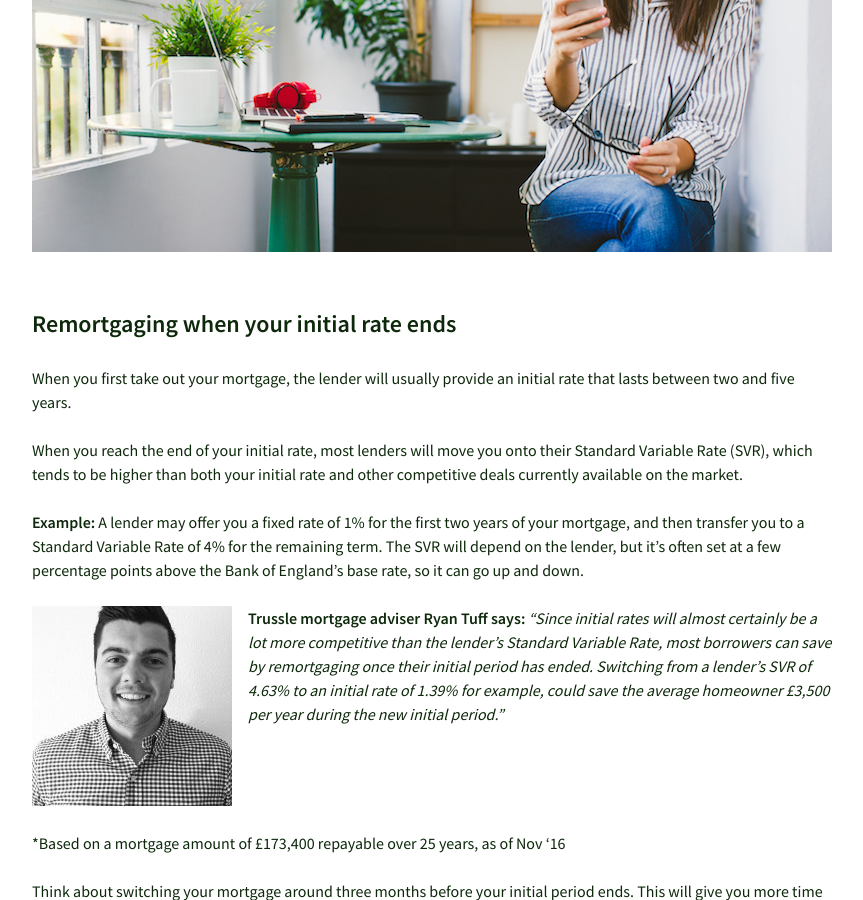
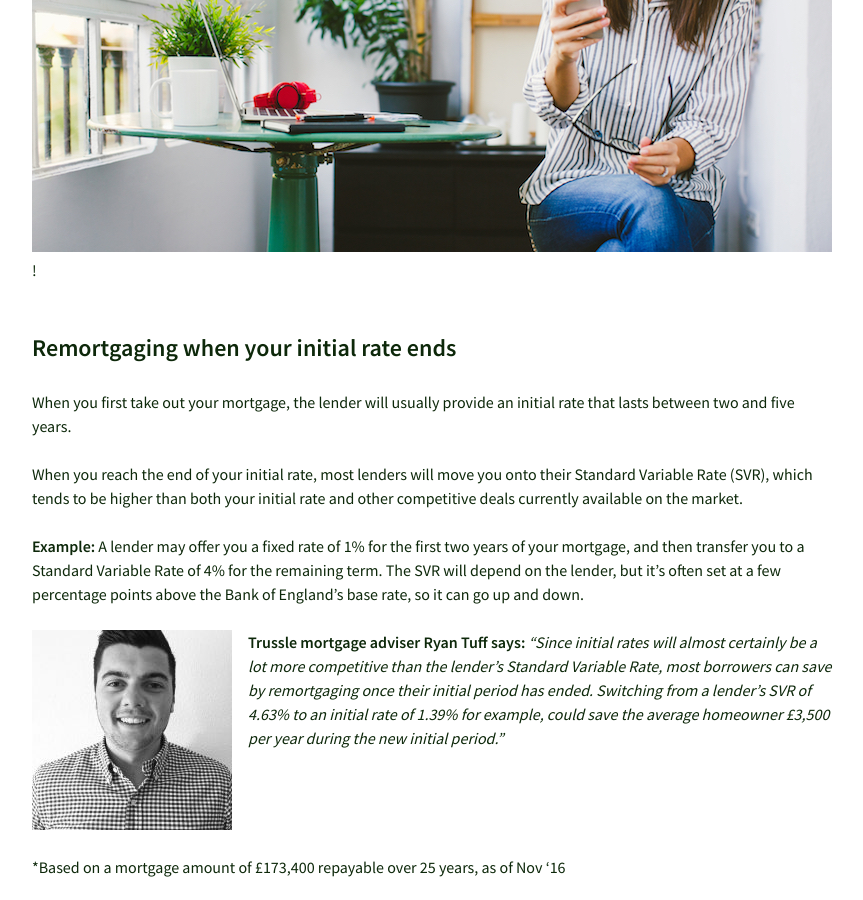
Before and after one commit to olitrussle/blog, a Jekyll site: the page built from _posts/2016-11-29-when-to-remortgage-and-when-not-to.md, in a window 1280 px wide and 900 px high, scrolled down 870 px. Shown: the whole window, without its empty margins (208-1071 px from the left). Built offline with Jekyll 4.4.1, drawn with Linux system fonts in a browser that asks for light colours.

Commit message:
Updated 2016-11-29-when-to-remortgage-and-when-not-to.md

```diff
--- a/_posts/2016-11-29-when-to-remortgage-and-when-not-to.md
+++ b/_posts/2016-11-29-when-to-remortgage-and-when-not-to.md
@@ -13,7 +13,7 @@
 ---
 _Your initial mortgage rate will typically last a few years, and it’s sensible to start looking at your remortgaging options about three months before it finishes. You can also remortgage before your deal ends, but your mortgage lender will usually impose an early repayment charge._
 
-![Woman remortgaging with Trussle on mobile phone]({{site.baseurl}}/images/post_images/Trussle remortgage on phone.jpg)
+![Woman remortgaging with Trussle on mobile phone]({{site.baseurl}}/images/post_images/Trussle remortgage on phone.jpg)!
 
 ## Remortgaging when your initial rate ends
 
```
